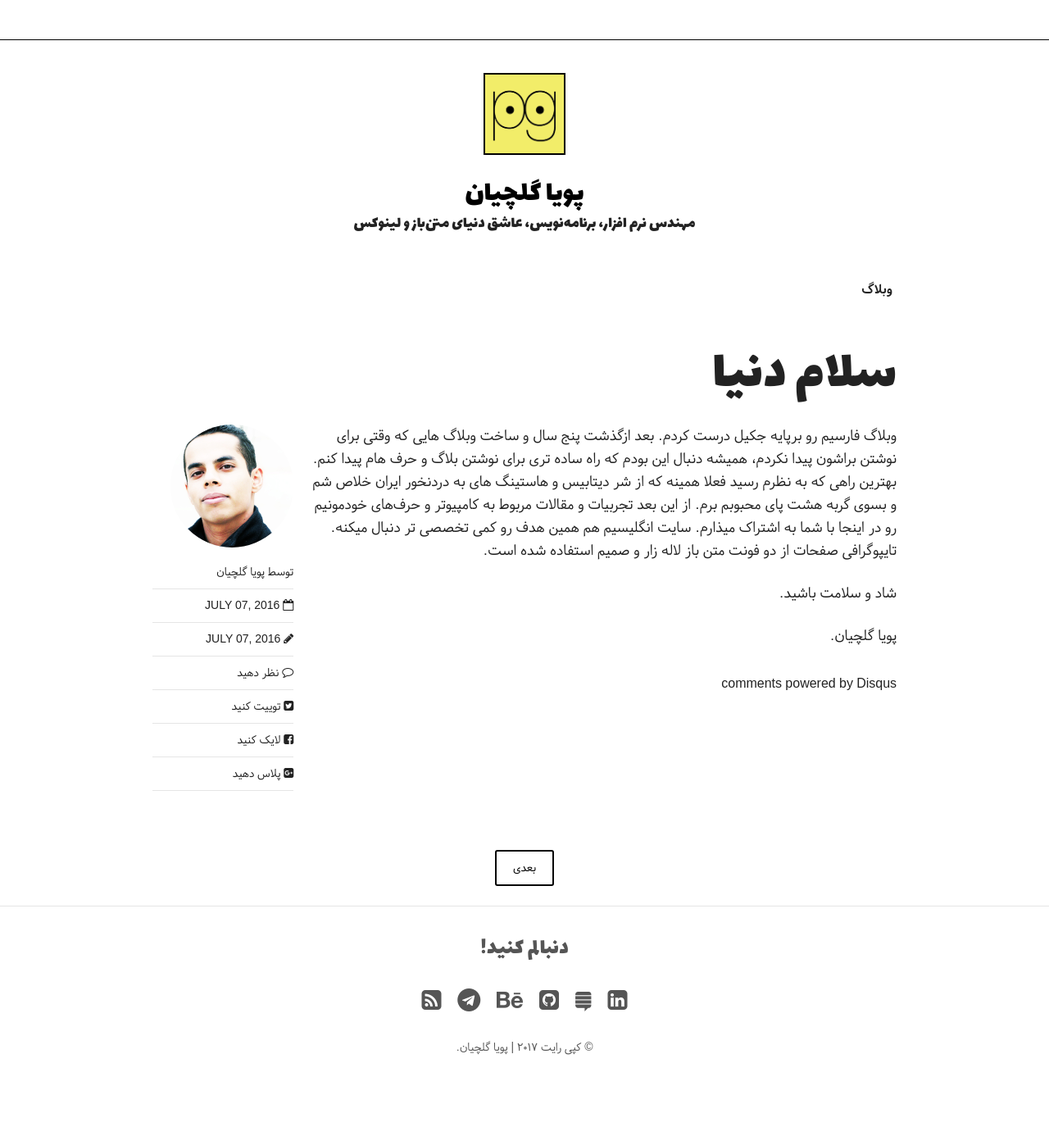
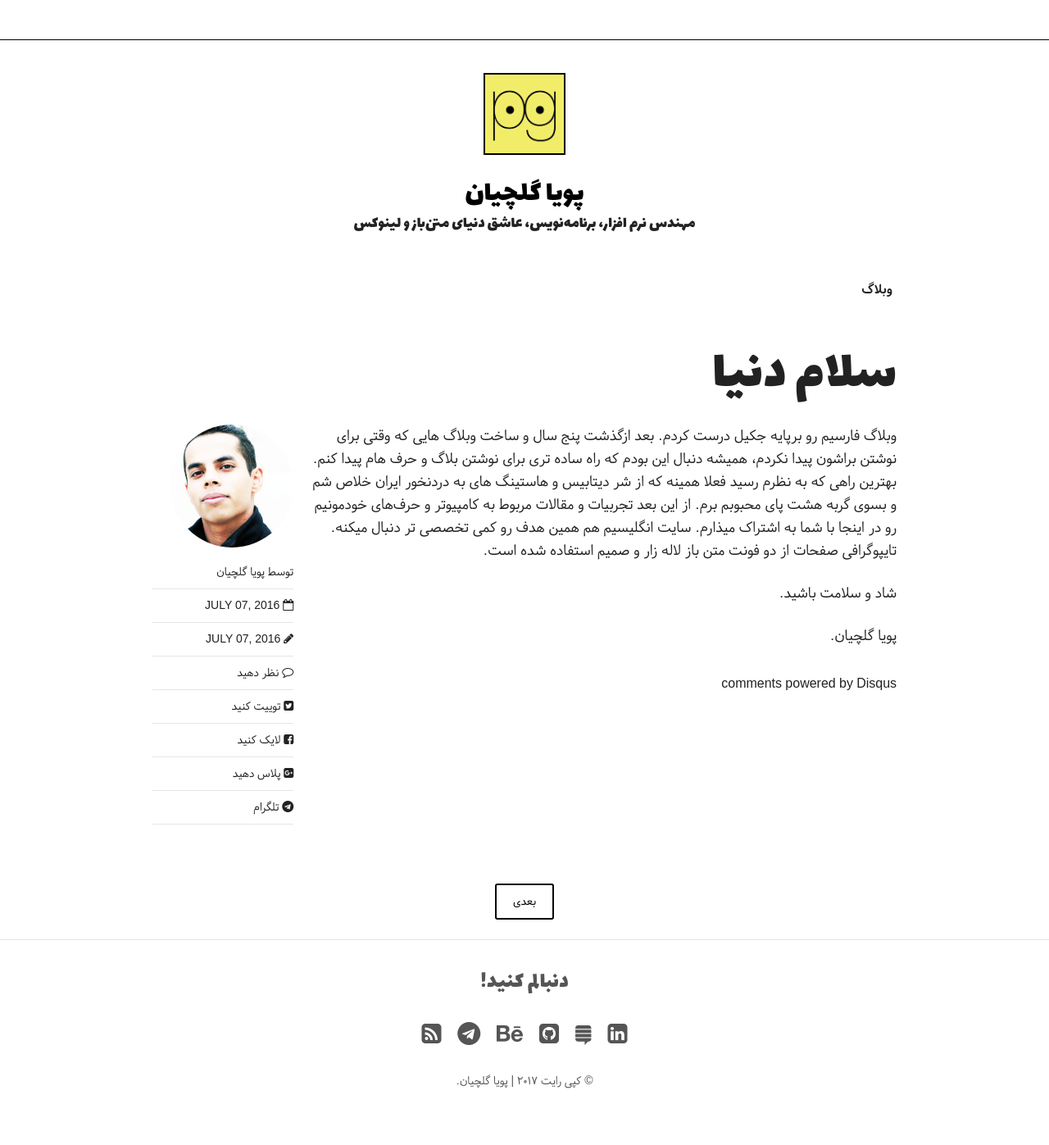
Before and after one commit to pooya-golchian/farsi, a Jekyll site: the page built from _posts/blog/2016-07-07-hello-world.md, in a window 1280 px wide. Shown: the whole page at 82% size. Built offline with Jekyll 4.4.1, drawn with Linux system fonts in a browser that asks for light colours; nearby versions of some CDN libraries; comment, search, counter and statistics services are not loaded; before the commit the page ends 1356 px from its top, so only the background shows below that.

Commit message:
git add telegram share

```diff
--- a/_includes/social-share.html
+++ b/_includes/social-share.html
@@ -1,10 +1,15 @@
 <span class="social-share-twitter">
-  <a href="https://twitter.com/intent/tweet?hashtags={{ page.tags | join: ',' | remove: ' ' }}&amp;text={{ page.title | escape | replace:' ','%20' }}&amp;url={{ site.url }}{{ page.url }}{% if author.twitter %}&amp;via={{ author.twitter }}{% endif %}" title="Share on Twitter" itemprop="Twitter"><i class="fa fa-twitter-square"></i> توییت کنید </a>
+  <a href="https://twitter.com/intent/tweet?hashtags={{ page.tags | join: ',' | remove: ' ' }}&amp;text={{ page.title | escape | replace:' ','%20' }}&amp;url={{ site.url }}{{ page.url }}{% if author.twitter %}&amp;via={{ author.twitter }}{% endif %}" title="اشتراک گذاری در توییتر" itemprop="Twitter"><i class="fa fa-twitter-square"></i> توییت کنید </a>
 </span>
 <span class="social-share-facebook">
-  <a href="https://www.facebook.com/sharer/sharer.php?u={{ site.url }}{{ page.url }}" title="Share on Facebook" itemprop="Facebook"><i class="fa fa-facebook-square"></i> لایک کنید </a>
+  <a href="https://www.facebook.com/sharer/sharer.php?u={{ site.url }}{{ page.url }}" title="اشتراک‌ گذاری در فیسبوک" itemprop="Facebook"><i class="fa fa-facebook-square"></i> لایک کنید </a>
 </span>
 <span class="social-share-googleplus">
-  <a href="https://plus.google.com/share?url={{ site.url }}{{ page.url }}" title="Share on Google Plus" itemprop="GooglePlus"><i class="fa fa-google-plus-square"></i> پلاس دهید</a>
+  <a href="https://plus.google.com/share?url={{ site.url }}{{ page.url }}" title="اشتراک گذاری در گوگل پلاس" itemprop="GooglePlus"><i class="fa fa-google-plus-square"></i> پلاس دهید</a>
 </span>
+<span class="social-share-telegram">
+  <a href="https://telegram.me/share/url?url={{ site.url }}{{ page.url }}" title="اشتراک گذاری در تلگرام" itemprop="ُTelegram"><i class="fa fa-telegram"></i> تلگرام</a>
+</span>
+
+
 <!-- /.social-share -->
```
